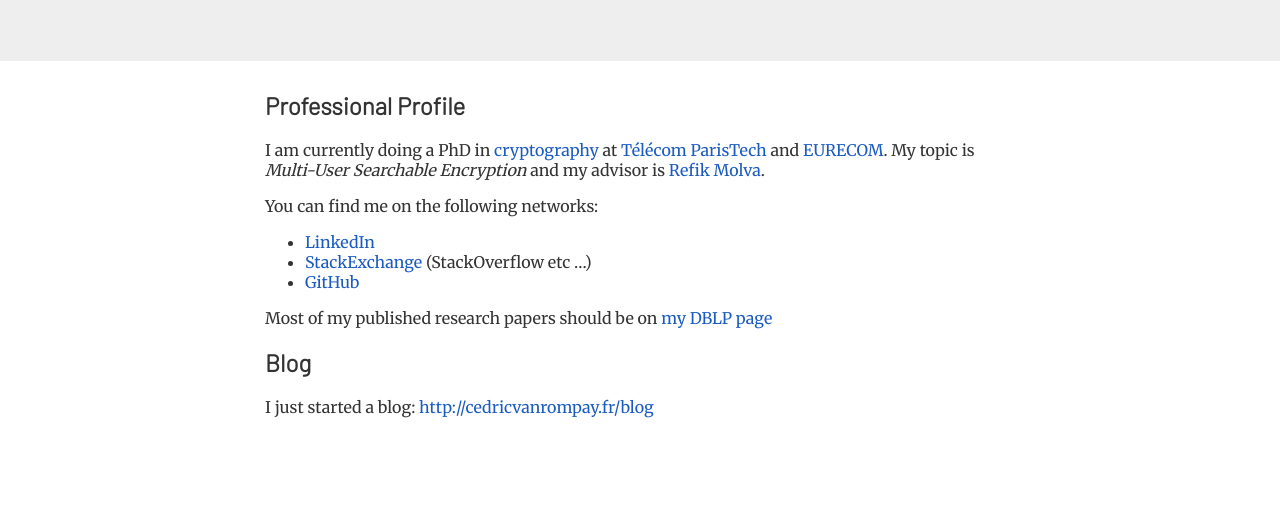
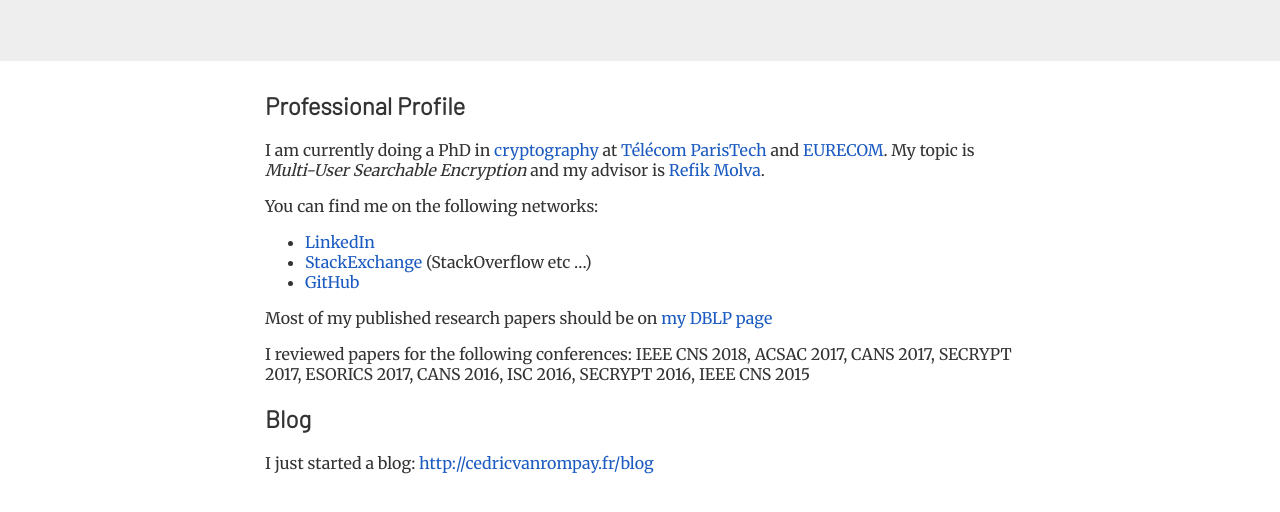
Before and after one commit to cedricvanrompay/cedricvanrompay.github.io, a plain HTML site: page index.html in a window 1280 px wide. Shown: the part 188-700 px from the top of the page. Drawn offline with Linux system fonts and the light colour scheme.

Commit message:
add reviewer work

```diff
--- a/index.html
+++ b/index.html
@@ -48,6 +48,11 @@
         <a href="http://dblp.uni-trier.de/pers/hd/r/Rompay:C=eacute=dric_Van">my DBLP page</a>
       </p>
 
+      <p>
+        I reviewed papers for the following conferences:
+        IEEE CNS 2018, ACSAC 2017, CANS 2017, SECRYPT 2017, ESORICS 2017, CANS 2016, ISC 2016, SECRYPT 2016, IEEE CNS 2015
+      </p>
+
 
       <h2 id="blog">Blog</h2>
 
```
